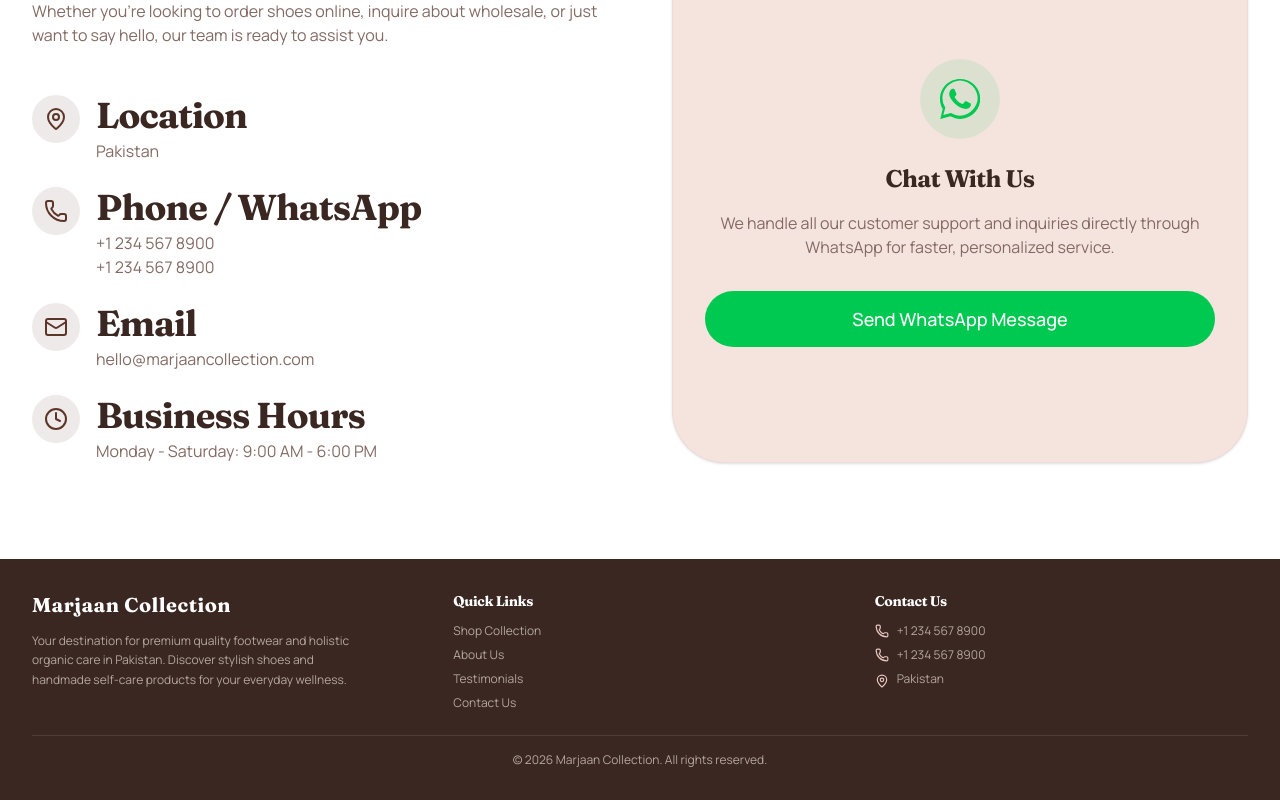
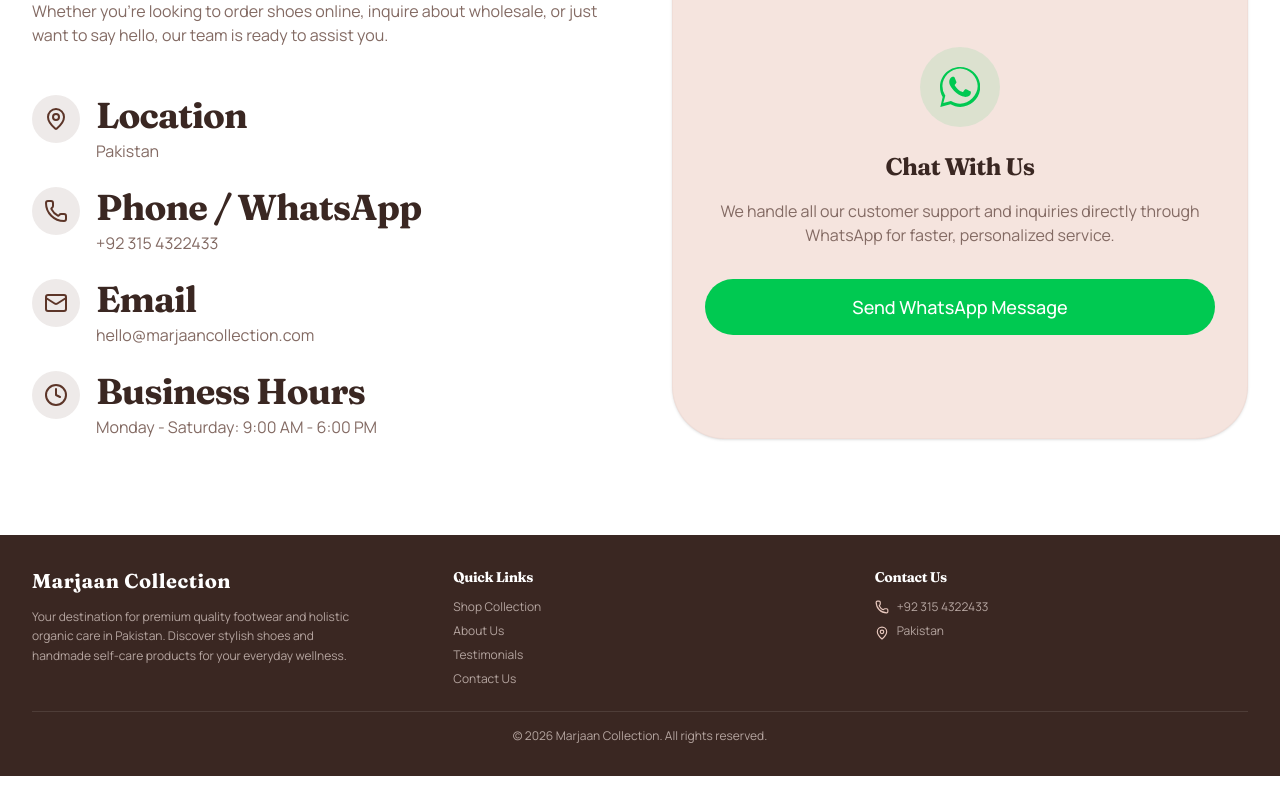
Before and after one commit to RanaZainUlAbiden/m.collection, a Next.js app: page /contact in a window 1280 px wide. Shown: the part 485-1285 px from the top of the page. After the commit the page ends 1261 px from the top, so only its background shows below. Built offline with nearby package versions, Linux system fonts and the light colour scheme; a web font is replaced by a local one.

Commit message:
Update WhatsApp contact number globally to +923154322433

```diff
--- a/app/checkout/page.tsx
+++ b/app/checkout/page.tsx
@@ -37,7 +37,7 @@
         }
 
         // WhatsApp Business Number
-        const waNumber = "+12345678900"; // Provided by user
+        const waNumber = "+923154322433"; // Provided by user
 
         // Construct the WhatsApp Message
         let message = `*NEW ORDER - Marjaan Collection*\n\n`;
--- a/app/contact/page.tsx
+++ b/app/contact/page.tsx
@@ -50,9 +50,7 @@
                                 <div>
                                     <h3 className="font-bold text-foreground mb-1">Phone / WhatsApp</h3>
                                     <p className="text-muted-foreground">
-                                        <a href="tel:+12345678900" className="hover:text-primary">+1 234 567 8900</a>
-                                        <br />
-                                        <a href="tel:+12345678900" className="hover:text-primary">+1 234 567 8900</a>
+                                        <a href="tel:+923154322433" className="hover:text-primary">+92 315 4322433</a>
                                     </p>
                                 </div>
                             </div>
@@ -89,7 +87,7 @@
                         <p className="text-muted-foreground mb-8">
                             We handle all our customer support and inquiries directly through WhatsApp for faster, personalized service.
                         </p>
-                        <a href="https://wa.me/12345678900" target="_blank" rel="noreferrer" className="w-full">
+                        <a href="https://wa.me/923154322433" target="_blank" rel="noreferrer" className="w-full">
                             <Button size="lg" className="w-full rounded-full h-14 text-lg bg-green-500 hover:bg-green-600 text-white border-0">
                                 Send WhatsApp Message
                             </Button>
--- a/components/layout/Footer.tsx
+++ b/components/layout/Footer.tsx
@@ -43,11 +43,7 @@
                         <ul className="flex flex-col gap-2 text-xs text-[#B5A5A0]">
                             <li className="flex items-center gap-2">
                                 <Phone className="w-3.5 h-3.5 shrink-0 text-secondary" />
-                                <a href="tel:+12345678900" className="hover:text-secondary transition-colors">+1 234 567 8900</a>
-                            </li>
-                            <li className="flex items-center gap-2">
-                                <Phone className="w-3.5 h-3.5 shrink-0 text-secondary" />
-                                <a href="tel:+12345678900" className="hover:text-secondary transition-colors">+1 234 567 8900</a>
+                                <a href="tel:+923154322433" className="hover:text-secondary transition-colors">+92 315 4322433</a>
                             </li>
                             <li className="flex items-start gap-2">
                                 <MapPin className="w-3.5 h-3.5 shrink-0 text-secondary mt-[3px]" />
--- a/components/shared/WhatsAppButton.tsx
+++ b/components/shared/WhatsAppButton.tsx
@@ -3,7 +3,7 @@
 import { MessageCircle } from "lucide-react";
 
 export function WhatsAppButton() {
-    const whatsappNumber = "923216777808";
+    const whatsappNumber = "923154322433";
     const defaultMessage = encodeURIComponent("Hello! I'm interested in ordering from Marjaan Collection.");
 
     const whatsappUrl = `https://wa.me/${whatsappNumber}?text=${defaultMessage}`;
```
Also changed, not shown: 1 other file (tests, documents, lock files or other folders).
